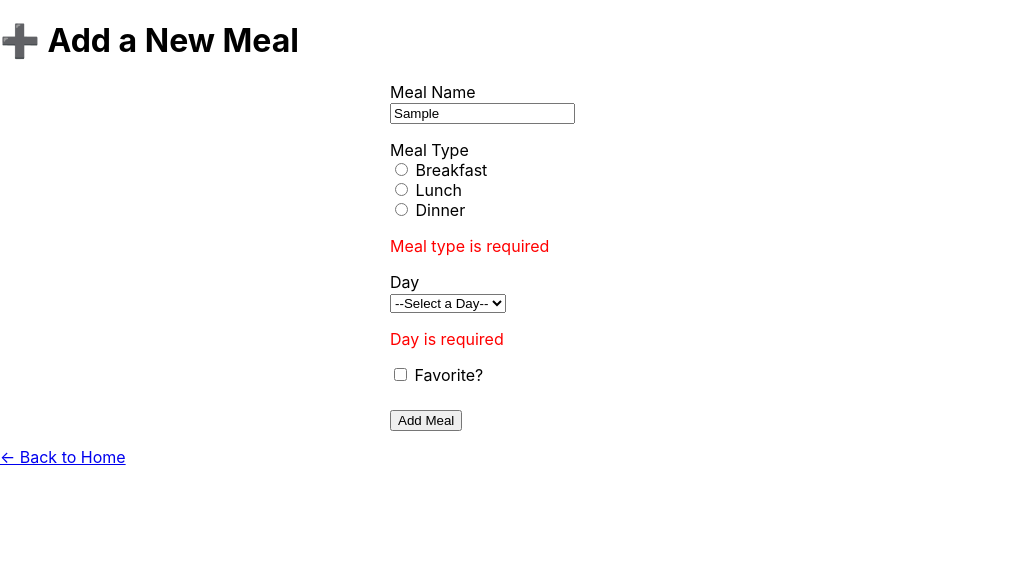
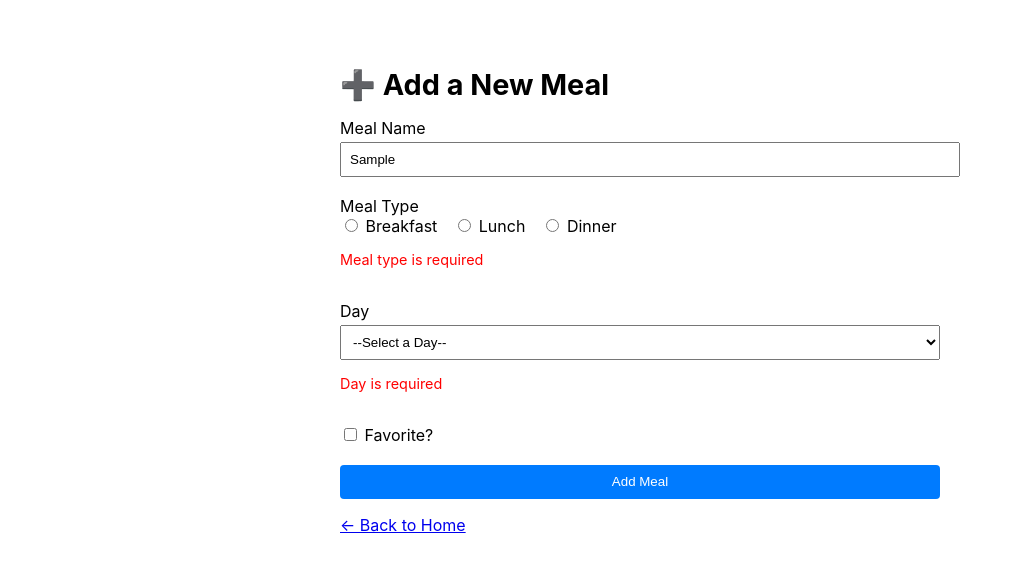
Before and after one commit to chelcietjoeng-atri/React_Training, a React (Create React App) app in the folder ct_mealmate/: page /add-meal in a window 1280 px wide. Both pictures are taken after typing "Sample" into the empty fields and a click on the button "Add Meal". Shown: the top 572 px of the page, without its empty margins (0-1021 px from the left). Built offline with nearby package versions, Linux system fonts and the light colour scheme.

Commit message:
fix(training): React Demo
Allow meal updates via EditMealPage and polish form styling [ICTRAINING-2068]

```diff
--- a/ct_mealmate/src/context/MealsContext.js
+++ b/ct_mealmate/src/context/MealsContext.js
@@ -1,3 +1,4 @@
+// context/MealsContext.js
 import React, { createContext, useContext, useState, useEffect } from 'react';
 import { v4 as uuidv4 } from 'uuid';
 
@@ -13,19 +14,6 @@ export function MealsProvider({ children }) {
     }
   });
 
-  // Load meals from localStorage on first mount
-  useEffect(() => {
-    const stored = localStorage.getItem('meals');
-    if (stored) {
-      try {
-        setMeals(JSON.parse(stored));
-      } catch (e) {
-        console.error('Failed to parse meals from localStorage:', e);
-      }
-    }
-  }, []);
-
-  // Save meals to localStorage on every update
   useEffect(() => {
     localStorage.setItem('meals', JSON.stringify(meals));
   }, [meals]);
--- a/ct_mealmate/src/pages/AddMealPage.js
+++ b/ct_mealmate/src/pages/AddMealPage.js
@@ -1,82 +1,96 @@
 // AddMealPage.js
 // Add meal form using React Hook Form with validation and basic logging
+
+// AddMealPage.js
 
 import React from 'react';
 import { useForm } from 'react-hook-form';
 import { useNavigate, Link } from 'react-router-dom';
 import { useMeals } from '../context/MealsContext';
 
-
 function AddMealPage() {
-  const { addMeal } = useMeals(); // ← use real hook
-
+  const { addMeal } = useMeals();
   const { register, handleSubmit, reset, formState: { errors } } = useForm();
   const navigate = useNavigate();
 
   const onSubmit = (data) => {
-    console.log("✅ Meal submitted:", data);
     addMeal(data);
     reset();
-    navigate("/");
+    navigate('/');
   };
 
   return (
-    <div>
-      <h1>➕ Add a New Meal</h1>
+    <div style={{ maxWidth: '600px', margin: '2rem auto', padding: '1rem' }}>
+      <h1 style={{ fontSize: '1.8rem', marginBottom: '1rem' }}>➕ Add a New Meal</h1>
 
-      <form onSubmit={handleSubmit(onSubmit)} style={{ maxWidth: "500px", margin: "1rem auto" }}>
-        {/* Meal Name */}
+      <form onSubmit={handleSubmit(onSubmit)} style={{ display: 'flex', flexDirection: 'column', gap: '1.2rem' }}>
+        {/* Name */}
         <div>
           <label>Meal Name</label><br />
-          <input
-            type="text"
-            {...register("name", { required: "Meal name is required" })}
-          />
-          {errors.name && <p style={{ color: "red" }}>{errors.name.message}</p>}
+          <input type="text" {...register("name", { required: "Meal name is required" })} style={inputStyle} />
+          {errors.name && <p style={errorStyle}>{errors.name.message}</p>}
         </div>
 
-        {/* Meal Type */}
-        <div style={{ marginTop: "1rem" }}>
+        {/* Category */}
+        <div>
           <label>Meal Type</label><br />
-          <label><input type="radio" value="Breakfast" {...register("category", { required: true })} /> Breakfast</label><br />
-          <label><input type="radio" value="Lunch" {...register("category", { required: true })} /> Lunch</label><br />
-          <label><input type="radio" value="Dinner" {...register("category", { required: true })} /> Dinner</label>
-          {errors.category && <p style={{ color: "red" }}>Meal type is required</p>}
+          {["Breakfast", "Lunch", "Dinner"].map(type => (
+            <label key={type} style={{ marginRight: '1rem' }}>
+              <input type="radio" value={type} {...register("category", { required: true })} /> {type}
+            </label>
+          ))}
+          {errors.category && <p style={errorStyle}>Meal type is required</p>}
         </div>
 
-        {/* Day of Week */}
-        <div style={{ marginTop: "1rem" }}>
+        {/* Day */}
+        <div>
           <label>Day</label><br />
-          <select {...register("day", { required: true })}>
+          <select {...register("day", { required: true })} style={inputStyle}>
             <option value="">--Select a Day--</option>
-            <option>Monday</option>
-            <option>Tuesday</option>
-            <option>Wednesday</option>
-            <option>Thursday</option>
-            <option>Friday</option>
-            <option>Saturday</option>
-            <option>Sunday</option>
+            {["Monday","Tuesday","Wednesday","Thursday","Friday","Saturday","Sunday"].map(day => (
+              <option key={day}>{day}</option>
+            ))}
           </select>
-          {errors.day && <p style={{ color: "red" }}>Day is required</p>}
+          {errors.day && <p style={errorStyle}>Day is required</p>}
         </div>
 
         {/* Favorite */}
-        <div style={{ marginTop: "1rem" }}>
+        <div>
           <label>
             <input type="checkbox" {...register("favorite")} /> Favorite?
           </label>
         </div>
 
         {/* Submit */}
-        <div style={{ marginTop: "1.5rem" }}>
-          <button type="submit">Add Meal</button>
-        </div>
+        <button type="submit" style={buttonStyle}>Add Meal</button>
       </form>
 
-      {/* Back Link */}
-      <Link to="/">← Back to Home</Link>
+      <div style={{ marginTop: '1rem' }}>
+        <Link to="/">← Back to Home</Link>
+      </div>
     </div>
   );
 }
 
+const inputStyle = {
+  padding: '0.5rem',
+  width: '100%',
+  maxWidth: '100%',
+  marginTop: '0.25rem'
+};
+
+const buttonStyle = {
+  padding: '0.6rem 1.2rem',
+  backgroundColor: '#007bff',
+  color: 'white',
+  border: 'none',
+  borderRadius: '4px',
+  cursor: 'pointer'
+};
+
+const errorStyle = {
+  color: 'red',
+  fontSize: '0.9rem'
+};
+
 export default AddMealPage;
--- a/ct_mealmate/src/pages/EditMealPage.js
+++ b/ct_mealmate/src/pages/EditMealPage.js
@@ -5,67 +5,100 @@
 import React, { useEffect } from 'react';
 import { useParams, useNavigate } from 'react-router-dom';
 import { useForm } from 'react-hook-form';
-import { useMeals } from '../context/MealsContext';  // Make sure this is the correct path
+import { useMeals } from '../context/MealsContext';
 
 function EditMealPage() {
-  const { mealId } = useParams(); // Grab ID from URL
+  const { mealId } = useParams();
   const navigate = useNavigate();
-  const { meals, updateMeal } = useMeals();
-  const { register, handleSubmit, reset } = useForm();
+  const { meals, editMeal } = useMeals(); // ⬅️ updated from updateMeal to editMeal
+  const { register, handleSubmit, reset, formState: { errors } } = useForm();
 
-  // Find meal from context
   const mealToEdit = meals.find((meal) => String(meal.id) === mealId);
 
   useEffect(() => {
     if (mealToEdit) {
-      reset(mealToEdit); // This will make sure the default values, including `category`, are set
+      reset(mealToEdit);
     }
   }, [mealToEdit, reset]);
 
   const onSubmit = (data) => {
-    updateMeal({ ...data, id: Number(mealId) });  // Ensure `data` includes all the updated fields, including `category`
-    navigate('/'); // Go back home
+    editMeal(mealId, data); // ⬅️ updated function call
+    navigate('/');
   };
 
   if (!mealToEdit) return <p>Meal not found.</p>;
 
   return (
-    <div className="container">
-      <h2>Edit Meal</h2>
-      <form onSubmit={handleSubmit(onSubmit)}>
+    <div style={{ maxWidth: '600px', margin: '2rem auto', padding: '1rem' }}>
+      <h1 style={{ fontSize: '1.8rem', marginBottom: '1rem' }}>✏️ Edit Meal</h1>
+
+      <form onSubmit={handleSubmit(onSubmit)} style={{ display: 'flex', flexDirection: 'column', gap: '1.2rem' }}>
+        {/* Name */}
         <div>
-          <label>Meal Name:</label>
-          <input {...register('name', { required: true })} />
+          <label>Meal Name</label><br />
+          <input {...register("name", { required: "Meal name is required" })} style={inputStyle} />
+          {errors.name && <p style={errorStyle}>{errors.name.message}</p>}
         </div>
 
+        {/* Day */}
         <div>
-          <label>Day:</label>
-          <select {...register('day', { required: true })}>
+          <label>Day</label><br />
+          <select {...register("day", { required: "Day is required" })} style={inputStyle}>
             <option value="">Select Day</option>
-            <option value="Monday">Monday</option>
-            <option value="Tuesday">Tuesday</option>
-            <option value="Wednesday">Wednesday</option>
-            <option value="Thursday">Thursday</option>
-            <option value="Friday">Friday</option>
-            <option value="Saturday">Saturday</option>
-            <option value="Sunday">Sunday</option>
+            {["Monday","Tuesday","Wednesday","Thursday","Friday","Saturday","Sunday"].map(day => (
+              <option key={day}>{day}</option>
+            ))}
           </select>
+          {errors.day && <p style={errorStyle}>{errors.day.message}</p>}
         </div>
 
+        {/* Category */}
         <div>
-          <label>Category:</label>
-          <select {...register('type', { required: true })}>
-            <option value="">Select Type</option>
-            <option value="Breakfast">Breakfast</option>
-            <option value="Lunch">Lunch</option>
-            <option value="Dinner">Dinner</option>
-          </select>
+          <label>Meal Type</label><br />
+          {["Breakfast", "Lunch", "Dinner"].map(type => (
+            <label key={type} style={{ marginRight: '1rem' }}>
+              <input type="radio" value={type} {...register("category", { required: true })} /> {type}
+            </label>
+          ))}
+          {errors.category && <p style={errorStyle}>Meal type is required</p>}
         </div>
 
-        <button type="submit">Update Meal</button>
+        {/* Favorite */}
+        <div>
+          <label>
+            <input type="checkbox" {...register("favorite")} /> Favorite?
+          </label>
+        </div>
+
+        {/* Submit */}
+        <button type="submit" style={buttonStyle}>Update Meal</button>
       </form>
+
+      <div style={{ marginTop: '1rem' }}>
+        <a href="/">← Back to Home</a>
+      </div>
     </div>
   );
 }
 
+const inputStyle = {
+  padding: '0.5rem',
+  width: '100%',
+  marginTop: '0.25rem'
+};
+
+const buttonStyle = {
+  padding: '0.6rem 1.2rem',
+  backgroundColor: '#28a745',
+  color: 'white',
+  border: 'none',
+  borderRadius: '4px',
+  cursor: 'pointer'
+};
+
+const errorStyle = {
+  color: 'red',
+  fontSize: '0.9rem'
+};
+
 export default EditMealPage;
```
